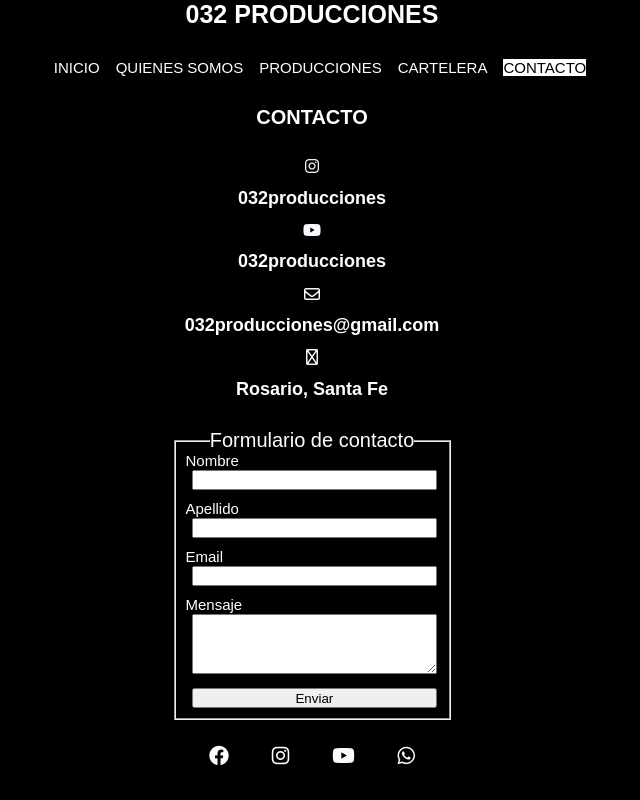
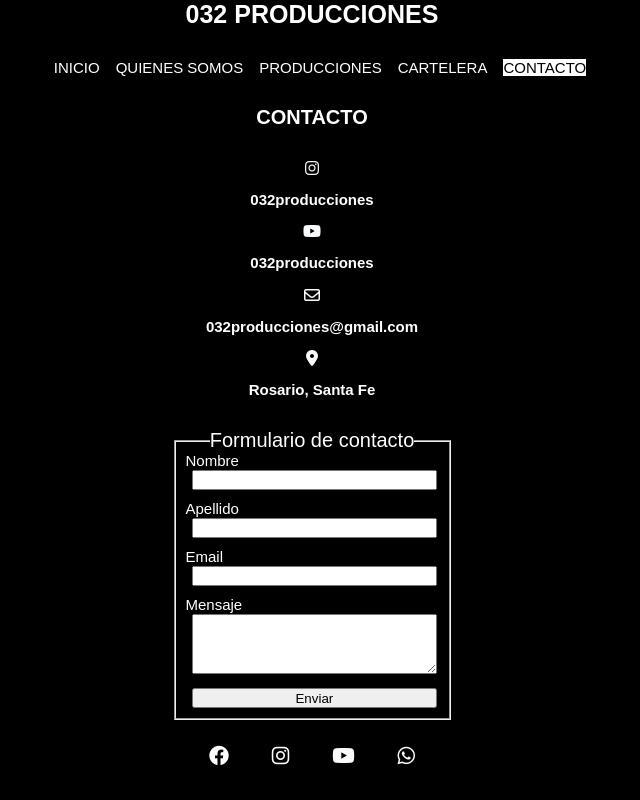
Before and after one commit to PauliVallone/032producciones, a plain HTML site: page pages/contacto.html in a window 1280 px wide. Shown: the whole page, without its empty margins (328-968 px from the left). Drawn offline with Linux system fonts and the light colour scheme.

Commit message:
cambio de icono locacion y tamaño de subtitulos

```diff
--- a/css/style.css
+++ b/css/style.css
@@ -463,7 +463,7 @@ body {
 }
 
 .subtitle {
-  font-size: 18px;
+  font-size: 15px;
 }
 
 .form {
--- a/pages/contacto.html
+++ b/pages/contacto.html
@@ -56,7 +56,7 @@
       <h2 class="subtitle">032producciones</h2>
       <i class="fa-regular fa-envelope" style="color: #fafafa"></i>
       <h2 class="subtitle">032producciones@gmail.com</h2>
-      <i class="fa-sharp fa-regular fa-location-dot" style="color: #f4f5f5"></i>
+      <i class="fa-solid fa-location-dot" style="color: #f9fafa"></i>
       <h2 class="subtitle">Rosario, Santa Fe</h2>
     </div>
     <main>
```
